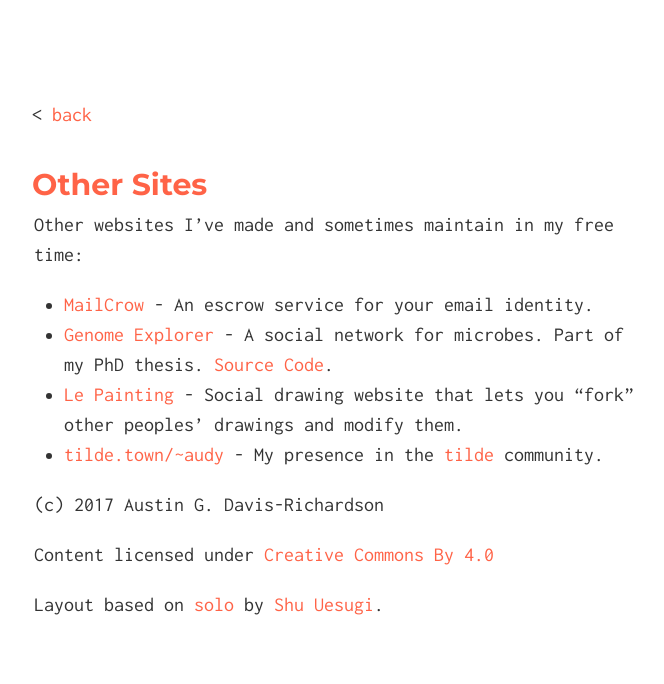
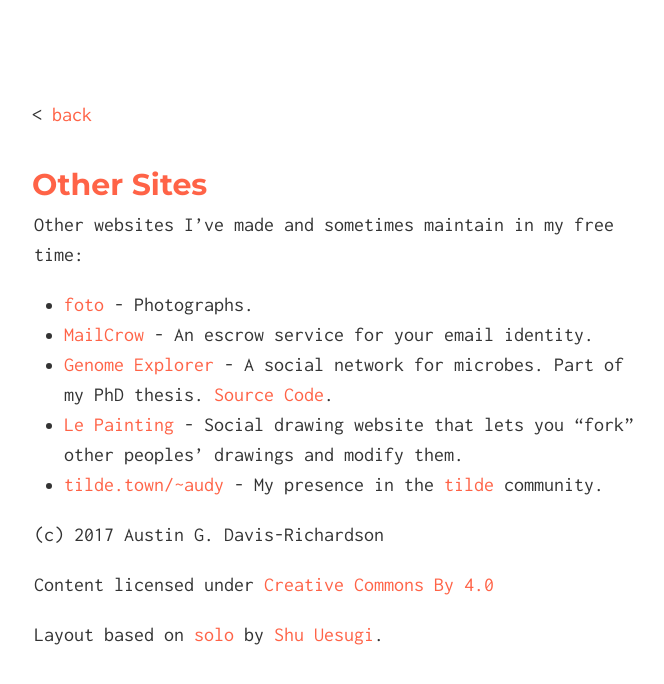
Before and after one commit to audy/audy.github.io, a Jekyll site: the page built from _posts/2016-06-29-Other-Sites.md, in a window 1280 px wide. Shown: the top 684 px of the page, without its empty margins (306-970 px from the left). Built offline with Jekyll 4.4.1, drawn with Linux system fonts in a browser that asks for light colours.

Commit message:
photographs

```diff
--- a/_posts/2016-06-29-Other-Sites.md
+++ b/_posts/2016-06-29-Other-Sites.md
@@ -5,6 +5,7 @@
 
 Other websites I've made and sometimes maintain in my free time:
 
+- [foto](http://foto.austinfanclub.com) - Photographs.
 - [MailCrow](http://mailcrow.com) - An escrow service for your email identity.
 - [Genome Explorer](http://genomes.austinfanclub.com) - A social
   network for microbes. Part of my PhD thesis. [Source
```
